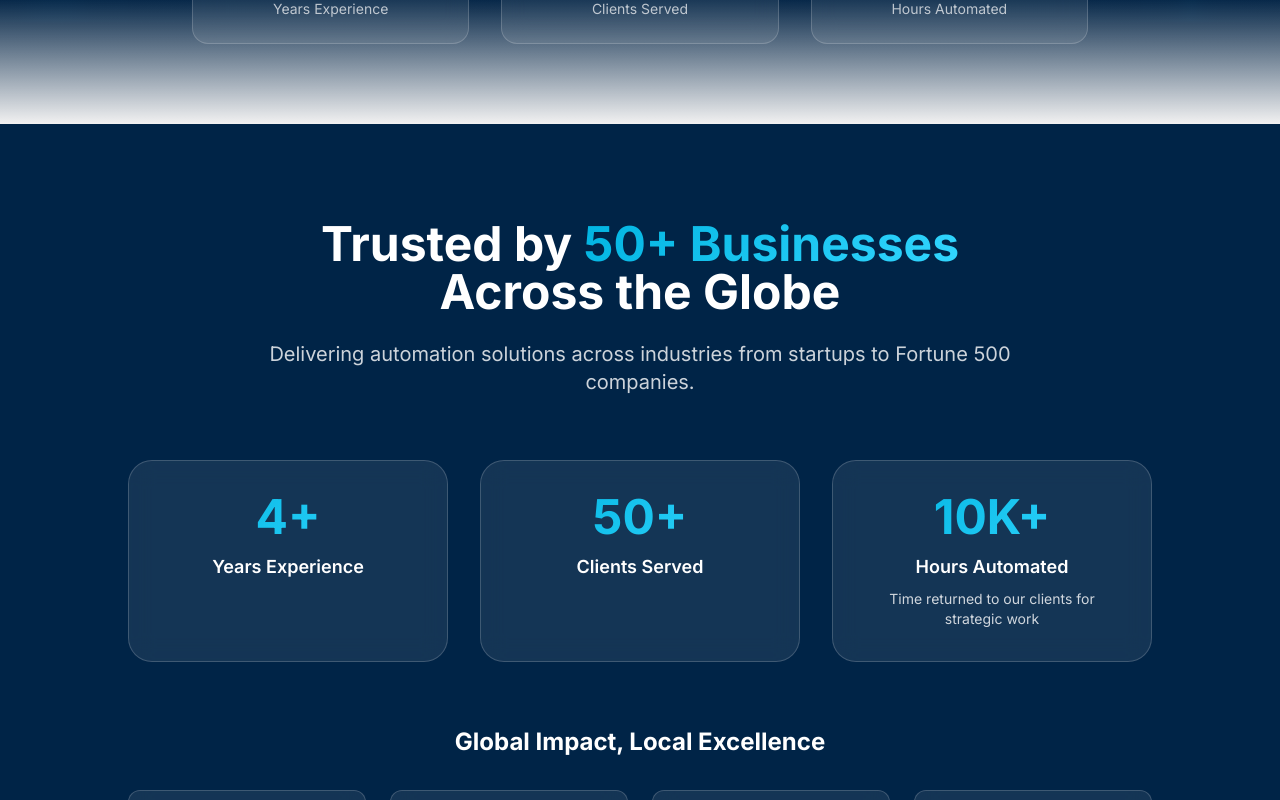
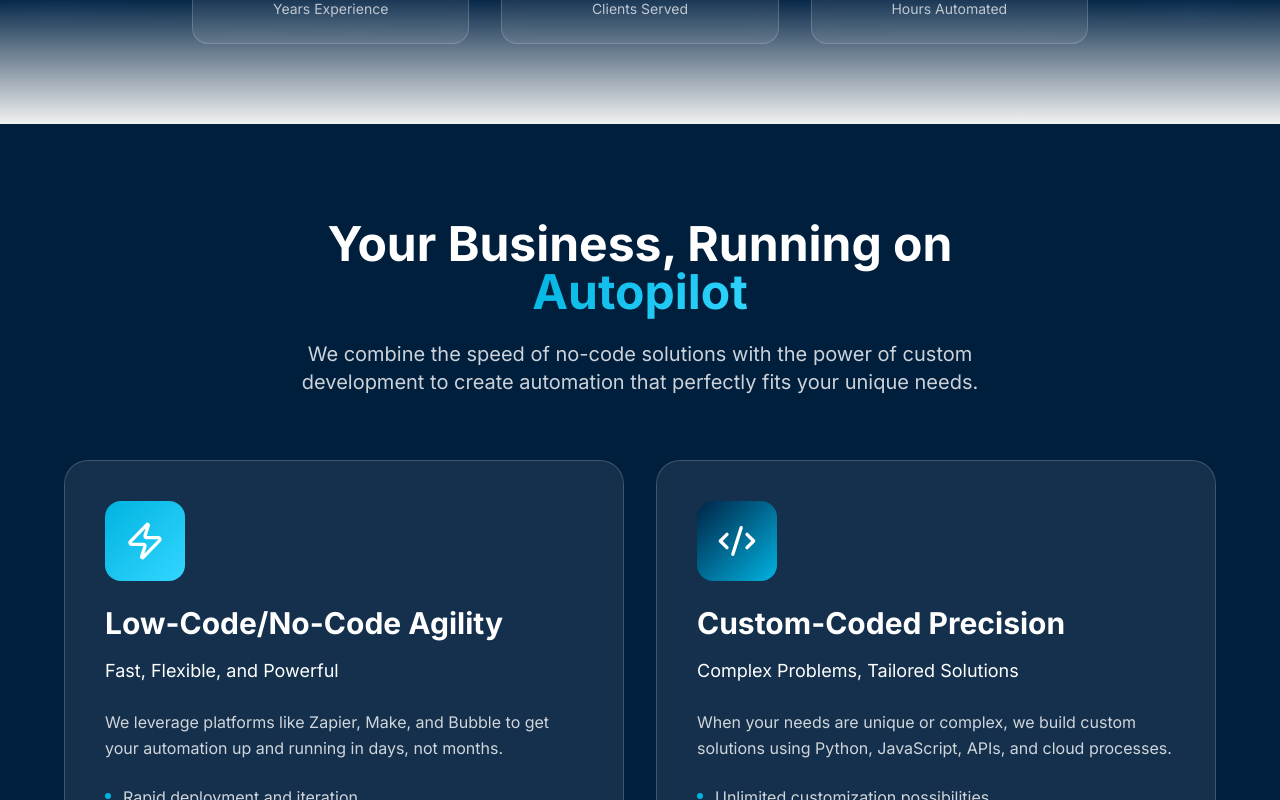
Before and after one commit to MI-PROPROGRAMMER/aiautomation-website, a React (Vite) app: page / in a window 1280 px wide. Shown: the part 800-1600 px from the top of the page. Built offline with nearby package versions, Linux system fonts and the light colour scheme; the HTML template or start-up script is replaced by a standard one.

Commit message:
Commented SocialProofSection from landing page

```diff
--- a/src/pages/Index.tsx
+++ b/src/pages/Index.tsx
@@ -39,7 +39,7 @@ const Index = () => {
         <Header />
         <main>
           <Hero />
-          <SocialProofSection />
+          {/* <SocialProofSection /> */}
           <ServicesSection />
           <ProcessSection />
           <ToolsSection />
```
